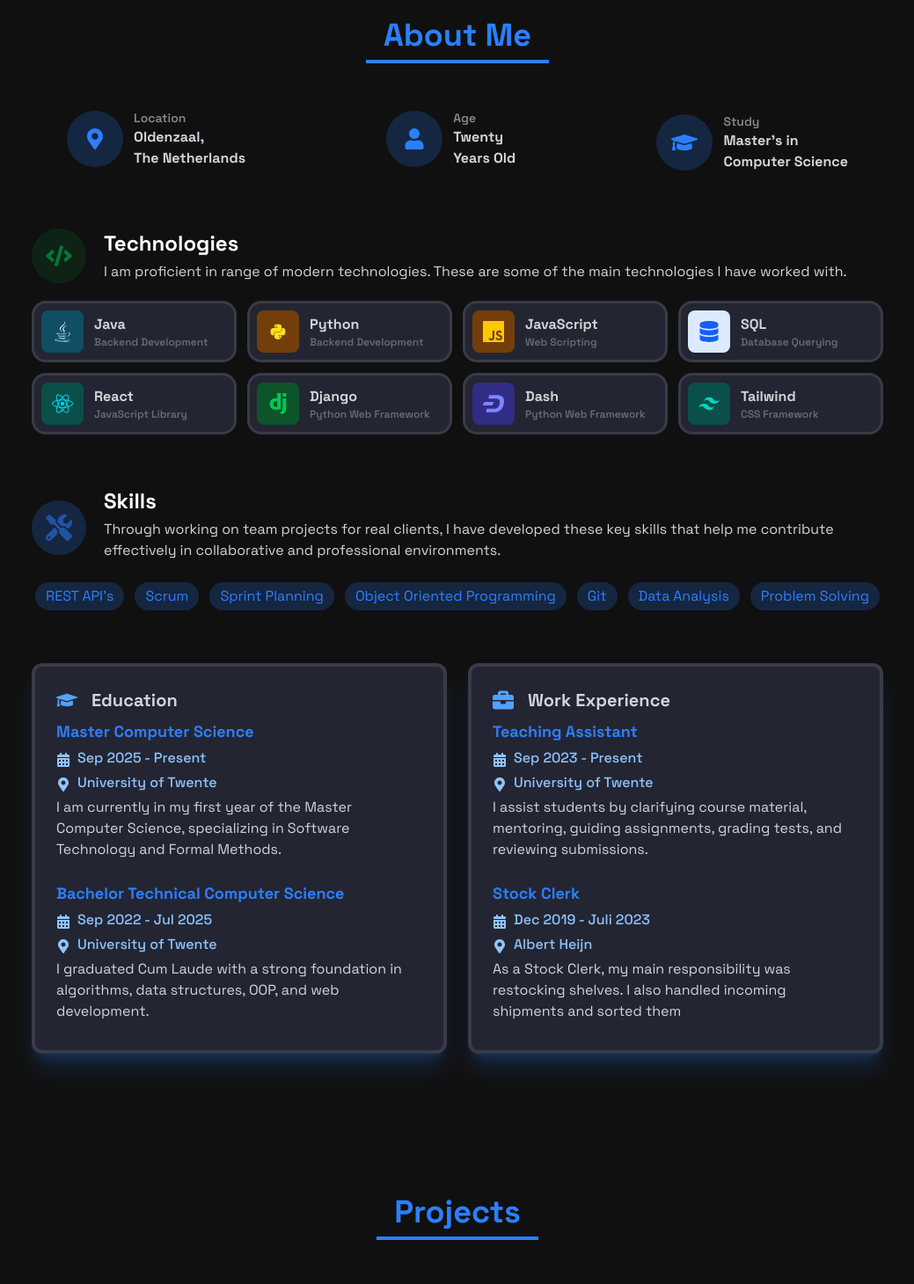
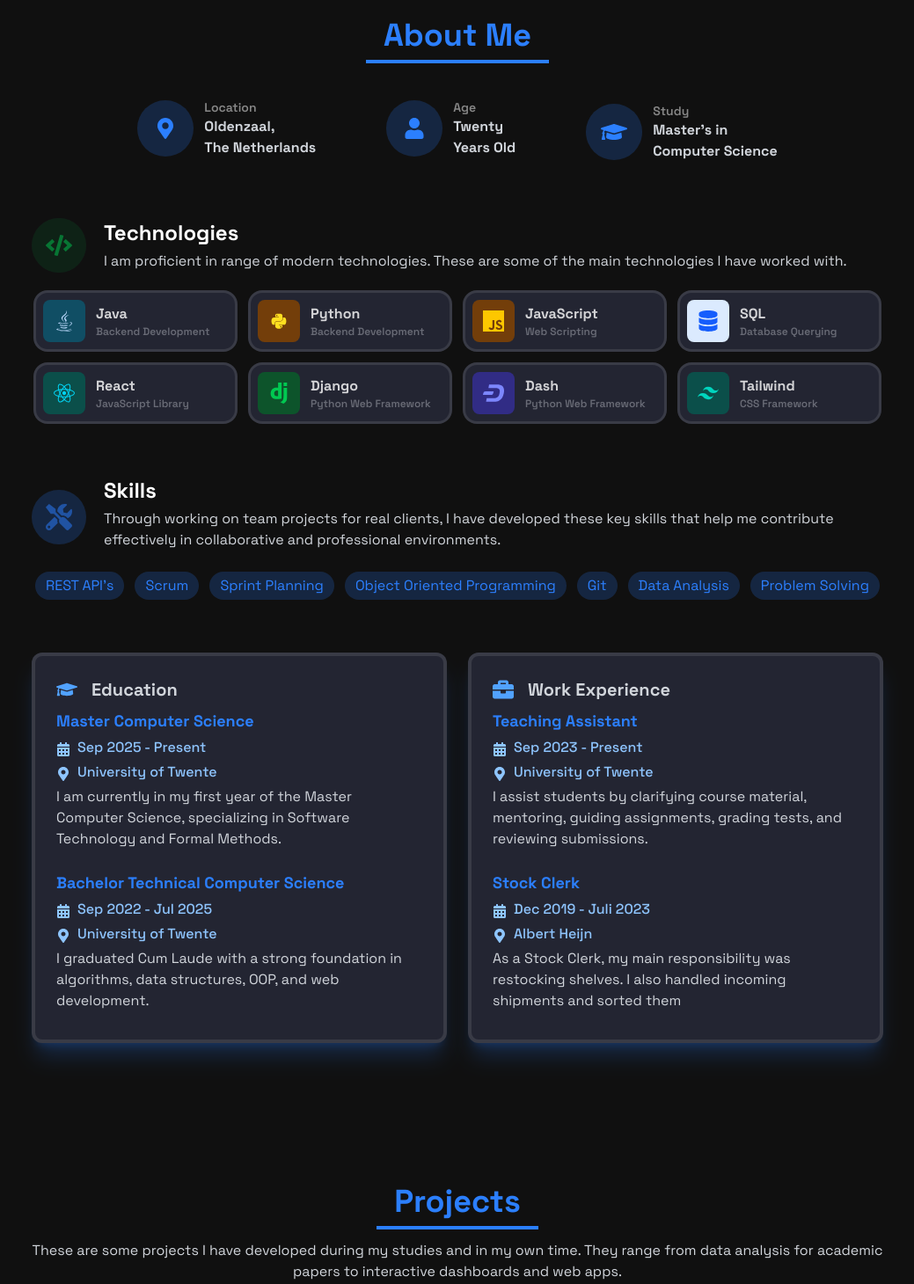
Before and after one commit to Niek-Damink/Portfolio, a React (Vite) app: page / in a window 1280 px wide. Shown: the part 860-2320 px from the top of the page at 88% size, without its empty margins (120-1159 px from the left). Built offline with nearby package versions, Linux system fonts and the light colour scheme.

Commit message:
Improved sizes and added some descriptions

```diff
--- a/src/components/sections/About.jsx
+++ b/src/components/sections/About.jsx
@@ -34,16 +34,17 @@ export const About = () => {
                 className="min-h-screen flex items-center justify-center py-20"
         >
 
-                <div className="max-w-3xl mx-auto px-4 md:min-w-250 ">
+                <div className="max-w-3xl mx-auto px-4 lg:min-w-250">
                     <RevealOnScroll>
-                    <div className='flex justify-center items-center mb-5'>
-                        <h2 className="text-4xl font-extrabold mb-8 text-center text-blue-500 pb-2 border-b-4 px-5">
+                    <div className='flex flex-col justify-center items-center mb-8 '>
+                        <h2 className="text-4xl font-extrabold text-center mb-2 text-blue-500 pb-2 border-b-4 px-5">
                             About Me
                         </h2>
                     </div>
                     </RevealOnScroll>
                     <RevealOnScroll>
-                    <div className="flex md:flex-row flex-col md:space-x-20 space-y-2 mb-10 justify-around items-center">
+                    <div className="flex mb-10 md:justify-around">
+                        <div className='mx-auto md:mx-0 flex md:flex-row flex-col space-y-2 md:space-x-20'>
                             <div className="flex items-center space-x-3">
                                 <div className='bg-blue-500/20 rounded-full w-16 h-16 flex items-center justify-center'>
                                     <FaMapMarkerAlt className="text-blue-500 text-2xl" />
@@ -72,6 +73,7 @@ export const About = () => {
                                 </div>
                             </div>
                         </div>
+                    </div>
                     </RevealOnScroll>
                     <RevealOnScroll>
                     <div className='mb-15 mt-15'>
@@ -86,9 +88,9 @@ export const About = () => {
                                 </p>
                             </div>
                         </div>
-                        <div className="grid grid-cols-2 md:grid-cols-4 gap-3 mt-5">
+                        <div className="flex flex-wrap gap-3 mt-5 justify-center">
                             {techStack.map((tech, index) => (
-                                <div key={index} className="flex flex-row items-center p-2 rounded-2xl border-3 bg-cardBackground hover:bg-blue-500/10 hover:-translate-y-1 border-titleText/10 hover:border-primaryText/10 transition-all duration-500">
+                                <div key={index} className="flex flex-row items-center p-2 rounded-2xl border-3 w-45 md:w-58 bg-cardBackground hover:bg-blue-500/10 hover:-translate-y-1 border-titleText/10 hover:border-primaryText/10 transition-all duration-500">
                                     <div className={`p-3 rounded-lg ${tech.bgColor}`}>
                                         <tech.icon className={`text-2xl ${tech.color}`} />
                                     </div>
@@ -127,7 +129,7 @@ export const About = () => {
                         </div>
                     </div>
                     </RevealOnScroll>
-                    <div className='grid grid-cols-1 md:grid-cols-2 gap-6 mt-15'>
+                    <div className='grid grid-cols-1 medium:grid-cols-2 gap-6 mt-15'>
                         <RevealOnScroll direction='left'>
                             <Card>
                                 <div className='flex items-center space-x-4'>
--- a/src/components/sections/Contact.jsx
+++ b/src/components/sections/Contact.jsx
@@ -13,10 +13,16 @@ export const Contact = () => {
         >
             <div className="max-w-3xl mx-auto px-4 md:min-w-250">
                 <RevealOnScroll>
-                    <div className='flex justify-center items-center mb-10'>
-                        <h2 className="text-4xl font-extrabold text-center text-blue-500 border-b-4 px-5">
+                    <div className='flex flex-col justify-center items-center mb-8'>
+                        <h2 className="text-4xl font-extrabold text-center text-blue-500 border-b-4 mb-2 px-5">
                             Contact
                         </h2>
+                        <p className='text-primaryText text-md mt-1 transition-all duration-500 text-center max-w-150'>
+                            Are you interested in working together or do you have any questions?
+                        </p>
+                        <p className='text-primaryText text-md mb-2 mt-1 transition-all duration-500 text-center max-w-150'>
+                            Feel free to reach out, I am always open to new opportunities.
+                        </p>
                     </div>
                 </RevealOnScroll>
                 <RevealOnScroll>
--- a/src/components/sections/Projects.jsx
+++ b/src/components/sections/Projects.jsx
@@ -43,10 +43,13 @@ export const Projects = () => {
             className="min-h-screen flex items-center justify-center py-20">
             <div className="max-w-5xl mx-auto px-4">
                 <RevealOnScroll>
-                <div className='flex justify-center items-center mb-5'>
-                        <h2 className="text-4xl font-extrabold mb-8 text-center text-blue-500 pb-2 border-b-4 px-5">
+                <div className='flex flex-col justify-center items-center mb-8'>
+                        <h2 className="text-4xl font-extrabold text-center mb-2 text-blue-500 pb-2 border-b-4 px-5">
                             Projects
                         </h2>
+                        <p className='text-primaryText text-md mb-2 mt-1 transition-all duration-500 text-center'>
+                            These are some projects I have developed during my studies and in my own time. They range from data analysis for academic papers to interactive dashboards and web apps.
+                        </p>
                     </div>
                 </RevealOnScroll>
                 <div className="grid grid-cols-1 md:grid-cols-2 gap-8">
--- a/src/index.css
+++ b/src/index.css
@@ -14,6 +14,7 @@ html, body {
   --color-primaryText: var(--primaryText);
   --color-titleText: var(--titleText);
   --color-cardBackground: var(--cardBackground);
+  --breakpoint-medium: 61rem;
 }
 
 :root {
```
Lines whose indentation alone changed are shown as unchanged.
